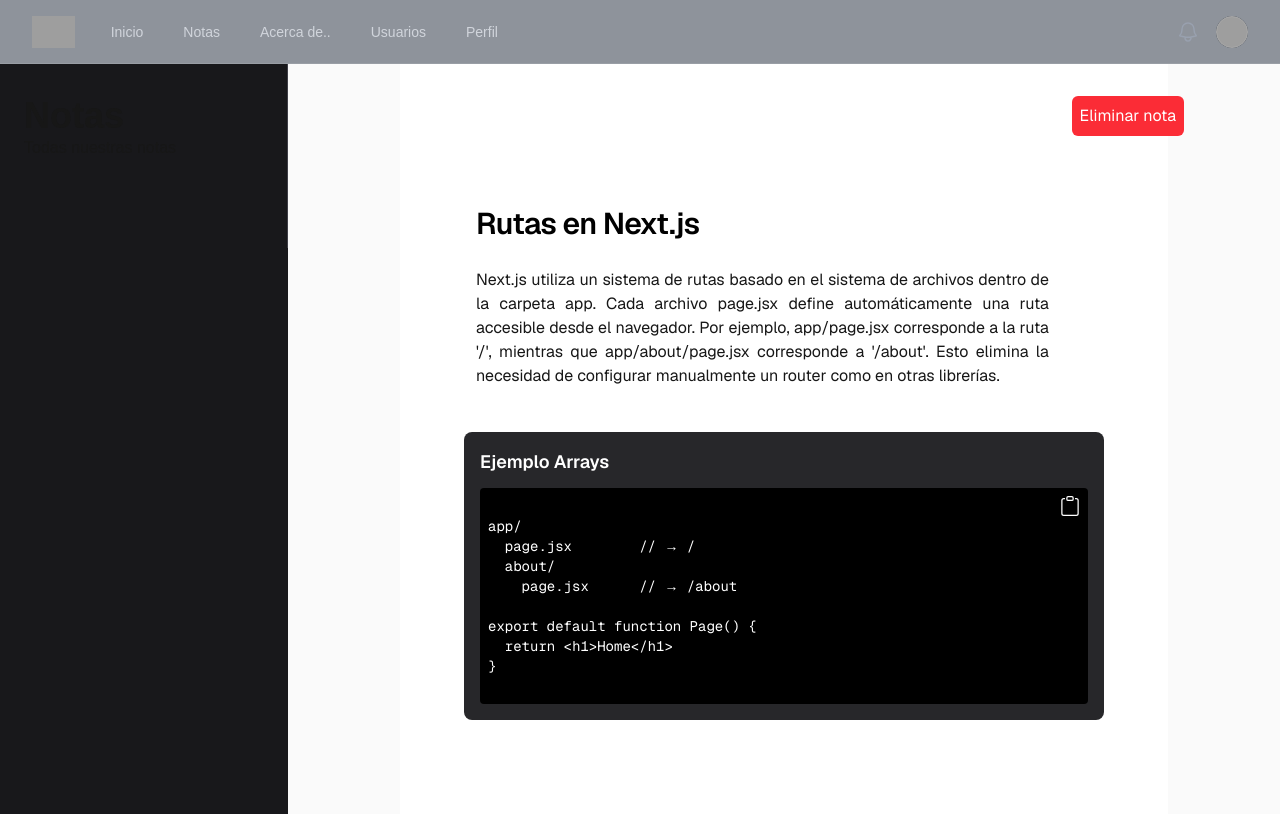
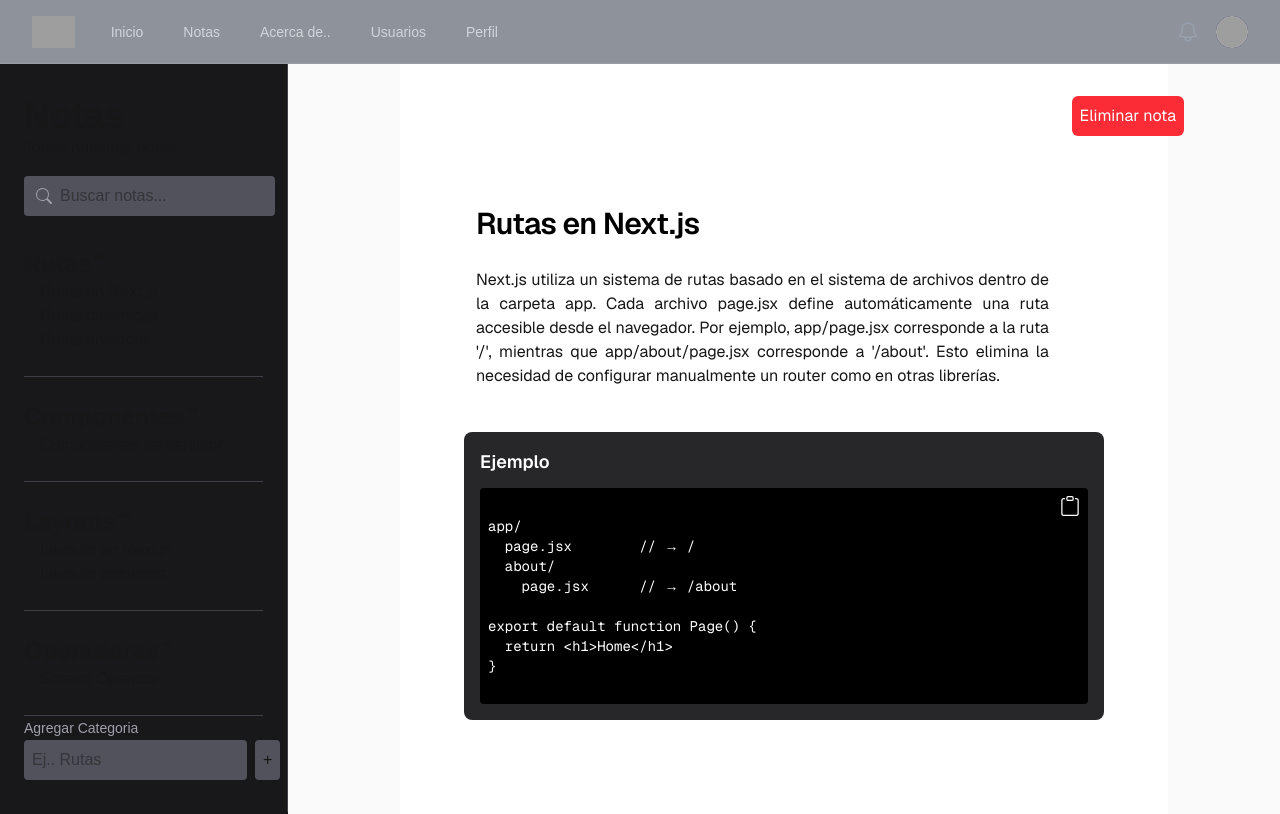
Before and after one commit to Facundo-Rullo/app-notas, a Next.js app: page /notes/1 in a window 1280 px wide. Shown: the top 814 px of the page. Built offline with nearby package versions, Linux system fonts and the light colour scheme; grey boxes are pictures that could not be loaded.

Commit message:
Clase 15/05

```diff
--- a/src/app/components/Aside.jsx
+++ b/src/app/components/Aside.jsx
@@ -14,7 +14,7 @@
         onClick={() => setIsOpen(!isOpen)}
         className='flex cursor-pointer'
       >
-        <h1>
+        <h1 className='text-2xl font-semibold hover:text-zinc-500'>
           {category.title}
         </h1>
 
@@ -23,13 +23,20 @@
         </svg>
       </button>
 
-      <div className={`grid transition-all duration-300 ease-in-out ${isOpen ? "flex" : "hidden"}`}>
-        <ul>
+      <div className={`grid transition-all duration-300 ease-in-out ${isOpen ? "grid-rows-[1fr] opacity-100" : "grid-rows-[0fr] opacity-0"}`}>
+        <ul className='overflow-hidden'>
           {category.notes.map((nota, index) => (
             <li key={index} className="pl-4 cursor-pointer transition-all duration-200 hover:scale-105">
               <Link href={`/notes/${nota.id}`}> {nota.title} </Link>
             </li>
           ))}
+          {
+            category.notes.length === 0 && (
+              <li className='text-sm text-zinc-400'>
+                No hay notas aun...
+              </li>
+            )
+          }
         </ul>
       </div>
     </div>
@@ -53,11 +60,11 @@
       nota.title.toLowerCase().includes(searchQuery.toLowerCase()) ||
       nota.content.toLowerCase().includes(searchQuery.toLowerCase())
     )
-    return {...category, notes: [filteredNotes]}
-  }).filter(category => {
+    return {...category, notes: filteredNotes}
+  }).filter(category =>
     category.notes.lenght > 0 ||
     category.title.toLowerCase().includes(searchQuery.toLowerCase())
-  })
+  )
 
   return (
     <div>
@@ -67,11 +74,18 @@
           <p>Todas nuestras notas</p>
         </div>
 
-        <input
-          type="text"
-          value={searchQuery}
-          onChange={(e) => setSearchQuery(e.target.value)}
-        />
+        <div className='relative w-full my-4'>
+          <svg  width="16" height="16" fill="currentColor" className="bi bi-search absolute left-3 top-3 text-zinc-400" viewBox="0 0 16 16">
+            <path d="M11.742 10.344a6.5 6.5 0 1 0-1.397 1.398h-.001q.044.06.098.115l3.85 3.85a1 1 0 0 0 1.415-1.414l-3.85-3.85a1 1 0 0 0-.115-.1zM12 6.5a5.5 5.5 0 1 1-11 0 5.5 5.5 0 0 1 11 0"/>
+          </svg>
+          <input
+            type="text"
+            value={searchQuery}
+            onChange={(e) => setSearchQuery(e.target.value)}
+            placeholder='Buscar notas...'
+            className='focus:outline-none p-2 focus:ring-2 ring-green-2 rounded pl-9 bg-zinc-600'
+          />
+        </div>
 
         <div className="space-y-6 mt-8">
           {filteredData.map((categoria, index) => (
@@ -80,6 +94,28 @@
             </div>
           ))}
         </div>
+
+
+        <form
+          onSubmit={handleAddCategory}
+        >
+          <label className='text-sm text-zinc-400'>Agregar Categoria</label>
+          <div className='flex gap-2'>
+            <input
+              type="text"
+              value={newCat}
+              onChange={(e) => setNewCat(e.target.value)}
+              placeholder='Ej.. Rutas'
+              className='focus:outline-none p-2 focus:ring-2 ring-green-2 rounded bg-zinc-600 '
+            />
+            <button
+              className='p-2 bg-zinc-600 rounded cursor-pointer'
+            >
+              +
+            </button>
+          </div>
+        </form>
+
       </aside>
     </div>
   )
--- a/src/app/components/NoteCard.jsx
+++ b/src/app/components/NoteCard.jsx
@@ -3,7 +3,6 @@
 
 function NoteCard({note}) {
   return (
-    <div>
     <section className='w-full h-64 my-8 p-6 rounded-lg flex flex-col bg-zinc-800 text-white justify-between'>
       <div>
           <h1 className='font-semibold text-lg'>{note.title}</h1>
@@ -11,7 +10,6 @@
       </div>
       <Link href={`/notes/${note.id}`} className='self- text-sm text-blue-500 hover:underline'>Ver Nota</Link>
     </section>
-    </div>
   )
 }
 
--- a/src/app/components/NoteDetail.jsx
+++ b/src/app/components/NoteDetail.jsx
@@ -47,7 +47,6 @@
   )
 
   return (
-    <div>
     <main className="flex flex-1 w-full max-w-3xl flex-col items-center justify-between py-32 px-16 bg-white dark:bg-black sm:items-start">
       <div className="flex flex-col items-center gap-6 text-center sm:items-start sm:text-left">
         <div
@@ -95,9 +94,8 @@
         )}
       </div>
 
-        {/* Ejemplo de como funcionan los arrays */}
       <section className='w-full min-h-64 my-8 p-4 rounded-lg flex flex-col bg-zinc-800 text-white justify-between'>
-            <p className='text-lg font-semibold mb-3'>Ejemplo Arrays</p>
+          <p className='text-lg font-semibold mb-3'>Ejemplo</p>
         <div className='relative group'>
           <button
             onClick={handleCopy}
@@ -159,7 +157,6 @@
         </div>
       }
     </main>
-    </div>
   )
 }
 
--- a/src/app/notes/create/page.jsx
+++ b/src/app/notes/create/page.jsx
@@ -4,11 +4,14 @@
 import { useState } from 'react'
 import { useNotes } from '../NotesContext'
 import { useRouter } from 'next/navigation'
-import { categories } from '@/lib/notes'
 
 function CreateNotePage() {
   const router = useRouter()
-  const { addNote } = useNotes()
+  const { addNote, getDynamicCategories } = useNotes()
+
+  const categorias = getDynamicCategories()
+
+
   const [formData, setFormData] = useState({
     title: "",
     content: "",
@@ -48,8 +51,12 @@
 
           <div className='flex flex-col'>
             <label className='text-zinc-400'>Category</label>
-            <select className='p-2 border border-zinc-600 rounded-md my-4' value={formData.category_id} onChange={(e) => setFormData({ ...formData, category_id: parseInt(e.target.value) })}>
-              {categories.map((category) => (
+            <select
+              className='p-2 border border-zinc-600 rounded-md my-4 cursor-pointer'
+              value={formData.category_id}
+              onChange={(e) => setFormData({ ...formData, category_id: String(e.target.value) })}
+              >
+              {categorias.map((category) => (
                 <option key={category.id} value={category.id}>{category.title}</option>
               ))}
             </select>
--- a/src/app/notes/page.jsx
+++ b/src/app/notes/page.jsx
@@ -14,7 +14,7 @@
           <h1 className="max-w-xs text-3xl font-semibold leading-10 tracking-tight text-black dark:text-zinc-50">
             Notas
           </h1>
-          <Link href={"/notes/create"} className="flex h-12 w-full items-center justify-center gap-2 rounded-full bg-foreground px-5 text-background transition-colors hover:bg-[#383838] dark:hover:bg-[#ccc] md:w-[158px]">
+          <Link href={"/notes/create"} className="flex h-12 w-full items-center justify-center gap-2 rounded-full bg-foreground px-5 text-background transition-colors hover:bg-[#383838] dark:hover:bg-[#ccc] md:w-39.5">
             Create Note
           </Link>
         </div>
```
Lines whose indentation alone changed are shown as unchanged.
